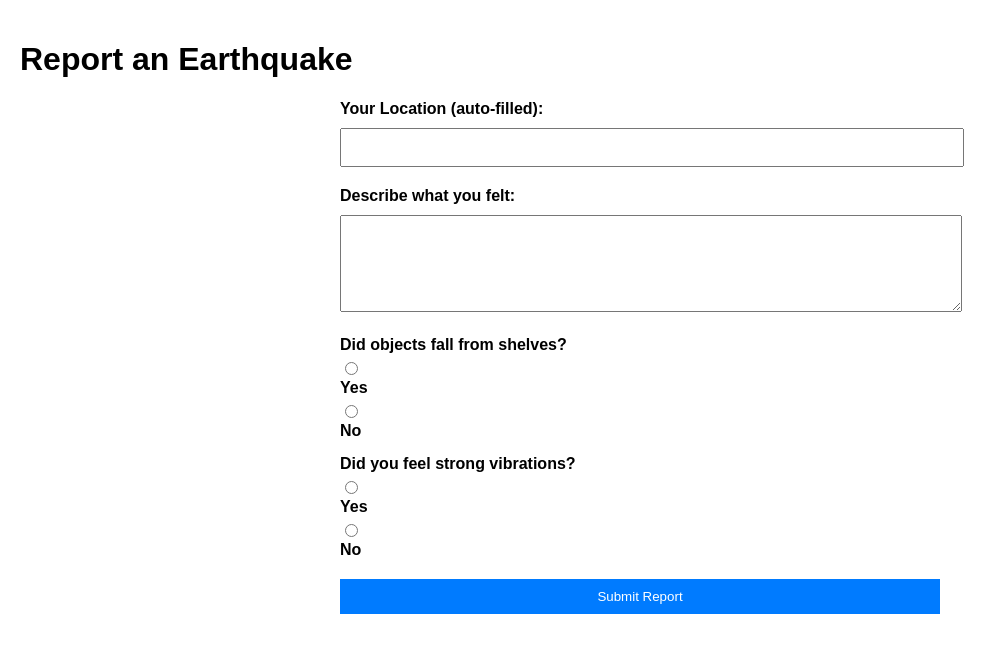
After one commit to biora-code/earthquake-geoapp, a Flask app: page /report_earthquake in a window 1280 px wide. The commit adds this page. Shown: the top 653 px of the page, without its empty margins (0-1005 px from the left). Run offline with Flask 3, Linux system fonts and the light colour scheme.

Commit message:
added report posting

```diff
--- a/app.py
+++ b/app.py
@@ -2,8 +2,44 @@ import json
 import time
 from flask import Flask, jsonify, render_template, request
 import requests
+from datetime import datetime
 
 app = Flask(__name__)
+
+# File to store reports
+FILE_PATH = "earthquake_reports.json"
+
+def load_reports():
+    """Load existing earthquake reports from JSON file."""
+    try:
+        with open(FILE_PATH, "r") as file:
+            return json.load(file)
+    except FileNotFoundError:
+        return []  # Return empty list if file doesn't exist
+
+def save_reports(reports):
+    """Save reports to JSON file."""
+    with open(FILE_PATH, "w") as file:
+        json.dump(reports, file, indent=4)
+
+def predict_magnitude(fall_objects, vibration, description):
+    """Simple rule-based magnitude prediction."""
+    magnitude = 3.0  # Base magnitude
+
+    if fall_objects == "yes" and vibration == "yes":
+        magnitude = 5.0
+    elif fall_objects == "yes":
+        magnitude = 4.5
+    elif vibration == "yes":
+        magnitude = 4.0
+
+    # Adjust magnitude based on keywords in description
+    keywords = ["shaking", "rumbling", "cracks", "loud"]
+    for keyword in keywords:
+        if keyword in description.lower():
+            magnitude += 0.1  # Fine-tune based on keyword presence
+
+    return round(min(magnitude, 10.0), 1)  # Cap at 10.
 
 @app.route('/')
 def home():
@@ -82,6 +118,54 @@ def get_earthquakes():
         print(f"Error fetching earthquake data: {e}")
         return jsonify({'error': 'Failed to fetch data from the seismic database.'}), 500
 
+@app.route('/report_earthquake')
+def report_earthquake():
+    return render_template('report_earthquake.html')
+
+
+
+@app.route('/submit_report', methods=['POST'])
+def submit_report():
+    try:
+        # Extract data from the form
+        location = request.form.get('location')
+        description = request.form.get('description')
+        fall_objects = request.form.get('fall_objects') == "yes"
+        vibration = request.form.get('vibration') == "yes"
+        submission_time = datetime.utcnow().isoformat() + "Z"
+
+        # Predict the magnitude
+        predicted_magnitude = predict_magnitude(fall_objects, vibration, description)
+
+        # Load existing reports
+        reports = load_reports()
+
+        # Add new report
+        new_report = {
+            "id": len(reports) + 1,
+            "location": location,
+            "description": description,
+            "fall_objects": fall_objects,
+            "vibration": vibration,
+            "predicted_magnitude": predicted_magnitude,
+            "submission_time": submission_time
+        }
+        reports.append(new_report)
+
+        # Save back to JSON file
+        save_reports(reports)
+
+        # Return response
+        return jsonify({
+            "message": "Thank you for your report!",
+            "predicted_magnitude": predicted_magnitude
+        })
+
+    except Exception as e:
+        print(f"Error: {e}")
+        return jsonify({"error": "Failed to submit the report."}), 500
+
+
 
 if __name__ == '__main__':
     app.run(debug=True)
--- a/templates/map.html
+++ b/templates/map.html
@@ -51,6 +51,10 @@
             <input type="checkbox" id="toggle-markers" checked>
             <label for="toggle-markers">Show Markers</label>
         </div>
+            <!-- Add a button to report an earthquake -->
+    <button onclick="location.href='/report_earthquake'" style="margin-top: 20px; padding: 10px 20px; font-size: 16px;">
+        Report an Earthquake
+    </button>
     </div>
 
     <script>
--- /dev/null
+++ b/templates/report_earthquake.html
@@ -0,0 +1,83 @@
+<!DOCTYPE html>
+<html lang="en">
+<head>
+    <meta charset="UTF-8">
+    <meta name="viewport" content="width=device-width, initial-scale=1.0">
+    <title>Report Earthquake</title>
+    <style>
+        body {
+            font-family: Arial, sans-serif;
+            margin: 0;
+            padding: 20px;
+        }
+        form {
+            max-width: 600px;
+            margin: auto;
+        }
+        .form-group {
+            margin-bottom: 15px;
+        }
+        label {
+            display: block;
+            margin-bottom: 5px;
+            font-weight: bold;
+        }
+        textarea, input[type="text"], button {
+            width: 100%;
+            padding: 10px;
+            margin: 5px 0;
+        }
+        button {
+            background-color: #007BFF;
+            color: white;
+            border: none;
+            cursor: pointer;
+        }
+        button:hover {
+            background-color: #0056b3;
+        }
+    </style>
+    <script>
+        function getLocation() {
+            if (navigator.geolocation) {
+                navigator.geolocation.getCurrentPosition((position) => {
+                    const locationInput = document.getElementById('location');
+                    locationInput.value = `${position.coords.latitude}, ${position.coords.longitude}`;
+                }, () => {
+                    alert('Unable to fetch your location.');
+                });
+            } else {
+                alert('Geolocation is not supported by your browser.');
+            }
+        }
+    </script>
+</head>
+<body onload="getLocation()">
+    <h1>Report an Earthquake</h1>
+    <form method="POST" action="/submit_report">
+        <div class="form-group">
+            <label for="location">Your Location (auto-filled):</label>
+            <input type="text" id="location" name="location" readonly required>
+        </div>
+        <div class="form-group">
+            <label for="description">Describe what you felt:</label>
+            <textarea id="description" name="description" rows="5" required></textarea>
+        </div>
+        <div class="form-group">
+            <label>Did objects fall from shelves?</label>
+            <input type="radio" id="fall_yes" name="fall_objects" value="yes" required>
+            <label for="fall_yes">Yes</label>
+            <input type="radio" id="fall_no" name="fall_objects" value="no">
+            <label for="fall_no">No</label>
+        </div>
+        <div class="form-group">
+            <label>Did you feel strong vibrations?</label>
+            <input type="radio" id="vibration_yes" name="vibration" value="yes" required>
+            <label for="vibration_yes">Yes</label>
+            <input type="radio" id="vibration_no" name="vibration" value="no">
+            <label for="vibration_no">No</label>
+        </div>
+        <button type="submit">Submit Report</button>
+    </form>
+</body>
+</html>
```
Also changed, not shown: earthquake_reports.json (added, +20 -0 lines).
